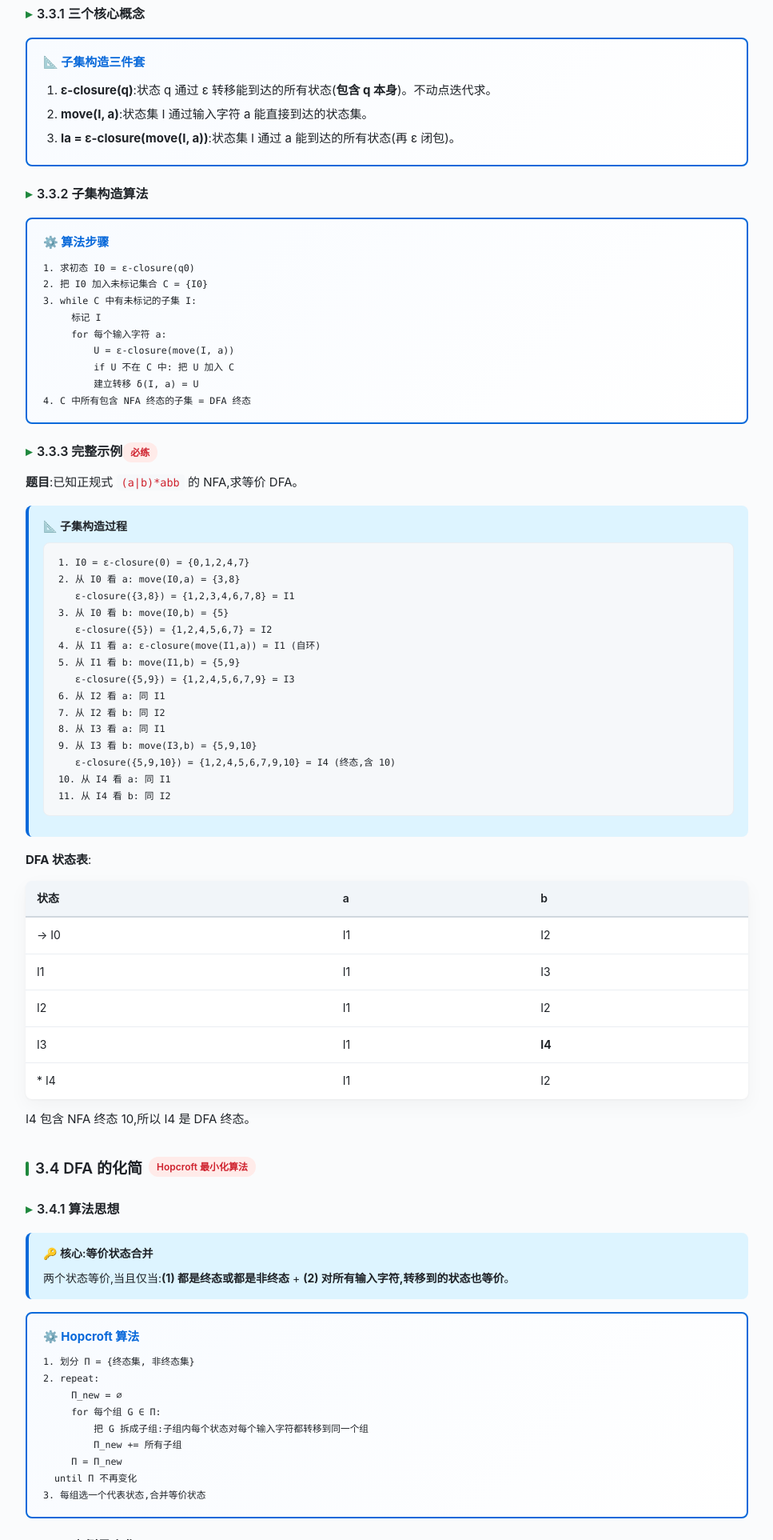
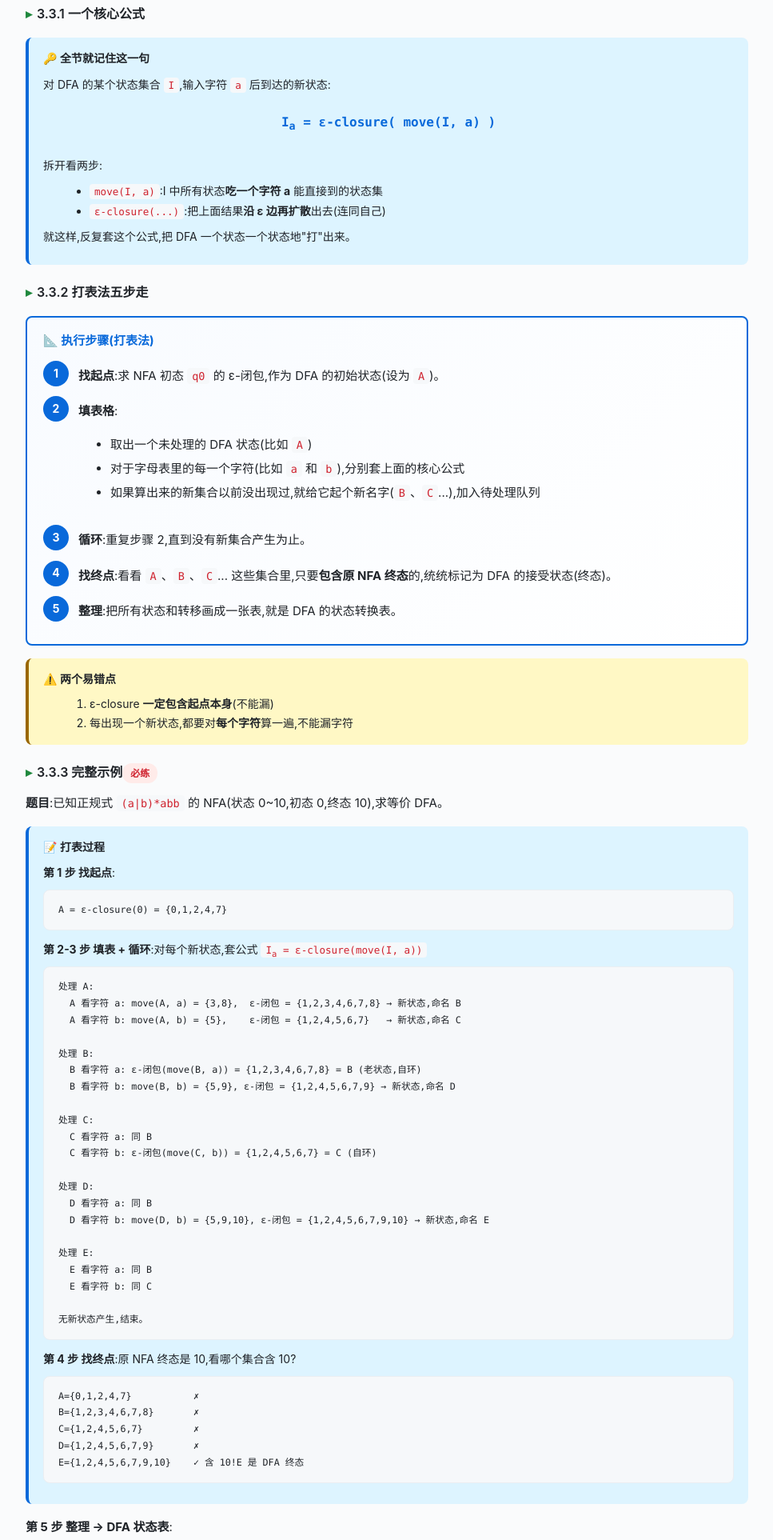
Before and after one commit to CalWade/final-exam-review, a plain HTML site: page compiler.html in a window 1280 px wide. Shown: the part 7767-9692 px from the top of the page at 80% size, without its empty margins (296-1263 px from the left). Drawn offline with Linux system fonts and the light colour scheme.

Commit message:
Update compiler HTML to latest version (2026-07-01)
Co-Authored-By: glm-5.2 <zai-org@claude-code-best.win>

```diff
--- a/compiler.html
+++ b/compiler.html
@@ -566,51 +566,95 @@ kbd{
 
 <h3 id="ch3-3">3.3 NFA → DFA:NFA 的确定化<span class="tag must">子集构造法 必考</span></h3>
 
-<h4>3.3.1 三个核心概念</h4>
-<div class="algo-box">
-  <div class="algo-box-title">📐 子集构造三件套</div>
-  <ol>
-    <li><strong>ε-closure(q)</strong>:状态 q 通过 ε 转移能到达的所有状态(<strong>包含 q 本身</strong>)。不动点迭代求。</li>
-    <li><strong>move(I, a)</strong>:状态集 I 通过输入字符 a 能直接到达的状态集。</li>
-    <li><strong>Ia = ε-closure(move(I, a))</strong>:状态集 I 通过 a 能到达的所有状态(再 ε 闭包)。</li>
-  </ol>
-</div>
-
-<h4>3.3.2 子集构造算法</h4>
-<div class="algo-box">
-  <div class="algo-box-title">⚙️ 算法步骤</div>
-  <pre style="background:transparent; border:none; padding:0; margin:0;"><code>1. 求初态 I0 = ε-closure(q0)
-2. 把 I0 加入未标记集合 C = {I0}
-3. while C 中有未标记的子集 I:
-     标记 I
-     for 每个输入字符 a:
-         U = ε-closure(move(I, a))
-         if U 不在 C 中: 把 U 加入 C
-         建立转移 δ(I, a) = U
-4. C 中所有包含 NFA 终态的子集 = DFA 终态</code></pre>
+<h4>3.3.1 一个核心公式</h4>
+<div class="callout primary">
+  <div class="callout-title">🔑 全节就记住这一句</div>
+  <p>对 DFA 的某个状态集合 <code>I</code>,输入字符 <code>a</code> 后到达的新状态:</p>
+  <pre style="margin-top:8px; text-align:center; background:transparent; border:none;"><code style="font-size:16px; color:#0969da; font-weight:700;">I<sub>a</sub> = ε-closure( move(I, a) )</code></pre>
+  <p>拆开看两步:</p>
+  <ul style="margin:6px 0 0 18px;">
+    <li><code>move(I, a)</code>:I 中所有状态<strong>吃一个字符 a</strong> 能直接到的状态集</li>
+    <li><code>ε-closure(...)</code>:把上面结果<strong>沿 ε 边再扩散</strong>出去(连同自己)</li>
+  </ul>
+  <p>就这样,反复套这个公式,把 DFA 一个状态一个状态地"打"出来。</p>
+</div>
+
+<h4>3.3.2 打表法五步走</h4>
+<div class="algo-box">
+  <div class="algo-box-title">📐 执行步骤(打表法)</div>
+  <div class="step"><div class="step-num">1</div><div class="step-body"><strong>找起点</strong>:求 NFA 初态 <code>q0</code> 的 ε-闭包,作为 DFA 的初始状态(设为 <code>A</code>)。</div></div>
+  <div class="step"><div class="step-num">2</div><div class="step-body"><strong>填表格</strong>:
+    <ul>
+      <li>取出一个未处理的 DFA 状态(比如 <code>A</code>)</li>
+      <li>对于字母表里的每一个字符(比如 <code>a</code> 和 <code>b</code>),分别套上面的核心公式</li>
+      <li>如果算出来的新集合以前没出现过,就给它起个新名字(<code>B</code>、<code>C</code>...),加入待处理队列</li>
+    </ul>
+  </div></div>
+  <div class="step"><div class="step-num">3</div><div class="step-body"><strong>循环</strong>:重复步骤 2,直到没有新集合产生为止。</div></div>
+  <div class="step"><div class="step-num">4</div><div class="step-body"><strong>找终点</strong>:看看 <code>A</code>、<code>B</code>、<code>C</code>... 这些集合里,只要<strong>包含原 NFA 终态</strong>的,统统标记为 DFA 的接受状态(终态)。</div></div>
+  <div class="step"><div class="step-num">5</div><div class="step-body"><strong>整理</strong>:把所有状态和转移画成一张表,就是 DFA 的状态转换表。</div></div>
+</div>
+
+<div class="callout warn">
+  <div class="callout-title">⚠️ 两个易错点</div>
+  <ol style="margin:6px 0 0 18px;">
+    <li>ε-closure <strong>一定包含起点本身</strong>(不能漏)</li>
+    <li>每出现一个新状态,都要对<strong>每个字符</strong>算一遍,不能漏字符</li>
+  </ol>
 </div>
 
 <h4>3.3.3 完整示例<span class="tag must">必练</span></h4>
-<p><strong>题目</strong>:已知正规式 <code>(a|b)*abb</code> 的 NFA,求等价 DFA。</p>
-
-<div class="callout primary">
-  <div class="callout-title">📐 子集构造过程</div>
-  <pre style="margin-top:8px;"><code>1. I0 = ε-closure(0) = {0,1,2,4,7}
-2. 从 I0 看 a: move(I0,a) = {3,8}
-   ε-closure({3,8}) = {1,2,3,4,6,7,8} = I1
-3. 从 I0 看 b: move(I0,b) = {5}
-   ε-closure({5}) = {1,2,4,5,6,7} = I2
-4. 从 I1 看 a: ε-closure(move(I1,a)) = I1 (自环)
-5. 从 I1 看 b: move(I1,b) = {5,9}
-   ε-closure({5,9}) = {1,2,4,5,6,7,9} = I3
-6. 从 I2 看 a: 同 I1
-7. 从 I2 看 b: 同 I2
-8. 从 I3 看 a: 同 I1
-9. 从 I3 看 b: move(I3,b) = {5,9,10}
-   ε-closure({5,9,10}) = {1,2,4,5,6,7,9,10} = I4 (终态,含 10)
-10. 从 I4 看 a: 同 I1
-11. 从 I4 看 b: 同 I2</code></pre>
-</div>
+<p><strong>题目</strong>:已知正规式 <code>(a|b)*abb</code> 的 NFA(状态 0~10,初态 0,终态 10),求等价 DFA。</p>
+
+<div class="callout primary">
+  <div class="callout-title">📝 打表过程</div>
+  <p><strong>第 1 步 找起点</strong>:</p>
+  <pre style="margin-top:6px;"><code>A = ε-closure(0) = {0,1,2,4,7}</code></pre>
+
+  <p><strong>第 2-3 步 填表 + 循环</strong>:对每个新状态,套公式 <code>I<sub>a</sub> = ε-closure(move(I, a))</code></p>
+  <pre style="margin-top:6px;"><code>处理 A:
+  A 看字符 a: move(A, a) = {3,8},  ε-闭包 = {1,2,3,4,6,7,8} → 新状态,命名 B
+  A 看字符 b: move(A, b) = {5},    ε-闭包 = {1,2,4,5,6,7}   → 新状态,命名 C
+
+处理 B:
+  B 看字符 a: ε-闭包(move(B, a)) = {1,2,3,4,6,7,8} = B (老状态,自环)
+  B 看字符 b: move(B, b) = {5,9}, ε-闭包 = {1,2,4,5,6,7,9} → 新状态,命名 D
+
+处理 C:
+  C 看字符 a: 同 B
+  C 看字符 b: ε-闭包(move(C, b)) = {1,2,4,5,6,7} = C (自环)
+
+处理 D:
+  D 看字符 a: 同 B
+  D 看字符 b: move(D, b) = {5,9,10}, ε-闭包 = {1,2,4,5,6,7,9,10} → 新状态,命名 E
+
+处理 E:
+  E 看字符 a: 同 B
+  E 看字符 b: 同 C
+
+无新状态产生,结束。</code></pre>
+
+  <p><strong>第 4 步 找终点</strong>:原 NFA 终态是 10,看哪个集合含 10?</p>
+  <pre style="margin-top:6px;"><code>A={0,1,2,4,7}           ✗
+B={1,2,3,4,6,7,8}       ✗
+C={1,2,4,5,6,7}         ✗
+D={1,2,4,5,6,7,9}       ✗
+E={1,2,4,5,6,7,9,10}    ✓ 含 10!E 是 DFA 终态</code></pre>
+</div>
+
+<p><strong>第 5 步 整理 → DFA 状态表</strong>:</p>
+<table>
+<thead><tr><th>DFA 状态</th><th>包含的 NFA 状态集</th><th>输入 a</th><th>输入 b</th></tr></thead>
+<tbody>
+<tr><td>→ A</td><td>{0,1,2,4,7}</td><td>B</td><td>C</td></tr>
+<tr><td>B</td><td>{1,2,3,4,6,7,8}</td><td>B</td><td>D</td></tr>
+<tr><td>C</td><td>{1,2,4,5,6,7}</td><td>B</td><td>C</td></tr>
+<tr><td>D</td><td>{1,2,4,5,6,7,9}</td><td>B</td><td><strong>E</strong></td></tr>
+<tr><td>* E</td><td>{1,2,4,5,6,7,9,10}</td><td>B</td><td>C</td></tr>
+</tbody>
+</table>
+<p><span class="hl-primary">→</span> 表示初态,<span class="hl-danger">*</span> 表示终态。这张表就是最终的 DFA!</p>
+
 
 <p><strong>DFA 状态表</strong>:</p>
 <table>
@@ -2530,22 +2574,55 @@ MOV  x, R1       ; x := R1</code></pre>
 </div>
 
 <h3 id="ch10-1">10.1 综合题 1:NFA → DFA → 最小化<span class="tag points">12 分</span></h3>
-<div class="algo-box">
-  <div class="algo-box-title">📐 5 步标准流程</div>
-  <div class="step"><div class="step-num">1</div><div class="step-body"><strong>求 ε-closure(q0)</strong> 作为 DFA 初态 I0(注意:ε-closure 一定包含 q0 自己)</div></div>
-  <div class="step"><div class="step-num">2</div><div class="step-body"><strong>子集构造(核心)</strong>:对每个未处理的状态集 I,对每个输入字符 a,求 <code>Ia = ε-closure(move(I, a))</code>;新状态集加入队列,直到无新状态产生</div></div>
-  <div class="step"><div class="step-num">3</div><div class="step-body"><strong>建状态转换表</strong>:行=状态集,列=输入字符;标注初态(→)和终态(*)</div></div>
-  <div class="step"><div class="step-num">4</div><div class="step-body"><strong>定终态</strong>:包含 NFA 任一终态的状态集 = DFA 终态</div></div>
-  <div class="step"><div class="step-num">5</div><div class="step-body"><strong>Hopcroft 最小化</strong>:初始划分 Π = {终态集, 非终态集};反复对每个组,看每个输入字符,转移到不同组的拆开;直到 Π 不再变化;每组选一代表,重命名</div></div>
+
+<div class="callout primary">
+  <div class="callout-title">🔑 一句话记忆</div>
+  <p>整个题就一个公式反复用:<code>I<sub>a</sub> = ε-closure(move(I, a))</code></p>
+  <p>分两阶段:<strong>① 子集构造</strong>(NFA → DFA)+ <strong>② Hopcroft 最小化</strong>(DFA → 最小 DFA)。</p>
+</div>
+
+<h4>第一阶段:子集构造(打表法)</h4>
+<div class="algo-box">
+  <div class="algo-box-title">📐 执行步骤(打表法)</div>
+  <div class="step"><div class="step-num">1</div><div class="step-body"><strong>找起点</strong>:求 NFA 初态 <code>q0</code> 的 ε-闭包,作为 DFA 的初始状态(设为 <code>A</code>)。</div></div>
+  <div class="step"><div class="step-num">2</div><div class="step-body"><strong>填表格</strong>:取出一个未处理的 DFA 状态(比如 <code>A</code>),对字母表里每个字符(<code>a</code>、<code>b</code>),分别套公式 <code>I<sub>a</sub> = ε-closure(move(I, a))</code>。算出的新集合若是第一次出现,起个新名字(<code>B</code>、<code>C</code>...),加入待处理队列。</div></div>
+  <div class="step"><div class="step-num">3</div><div class="step-body"><strong>循环</strong>:重复步骤 2,直到没有新集合产生为止。</div></div>
+  <div class="step"><div class="step-num">4</div><div class="step-body"><strong>找终点</strong>:看 <code>A, B, C...</code> 这些集合里,只要<strong>包含原 NFA 终态</strong>的,统统标记为 DFA 的接受状态。</div></div>
+</div>
+
+<div class="callout warn">
+  <div class="callout-title">⚠️ 易错点</div>
+  <ul style="margin:6px 0 0 18px;">
+    <li>ε-closure <strong>一定包含起点本身</strong>(漏写就全错)</li>
+    <li>每个新状态都要对<strong>每个字符</strong>算一遍,不能漏字符</li>
+    <li>终态判断:看集合里<strong>有没有 NFA 终态</strong>,不是看集合大小</li>
+  </ul>
+</div>
+
+<h4>第二阶段:Hopcroft 最小化</h4>
+<div class="algo-box">
+  <div class="algo-box-title">📐 执行步骤(划分法)</div>
+  <div class="step"><div class="step-num">1</div><div class="step-body"><strong>初始划分</strong>:把所有状态分成两组:<code>Π = {终态组, 非终态组}</code></div></div>
+  <div class="step"><div class="step-num">2</div><div class="step-body"><strong>尝试拆分</strong>:对每个组,检查组内每个状态。对每个输入字符,看它们<strong>转移到哪个组</strong>:
+    <ul>
+      <li>如果组内所有状态对每个字符都<strong>转移到同一个组</strong> → 这个组不用拆</li>
+      <li>如果有状态<strong>转移到不同组</strong> → 按转移目标把这些状态拆成子组</li>
+    </ul>
+  </div></div>
+  <div class="step"><div class="step-num">3</div><div class="step-body"><strong>循环</strong>:重复步骤 2,直到所有组都拆不动为止(Π 不再变化)。</div></div>
+  <div class="step"><div class="step-num">4</div><div class="step-body"><strong>合并</strong>:每组选一个代表状态,合并等价状态,重命名,得到最小 DFA。</div></div>
 </div>
 
 <div class="callout danger">
-  <div class="callout-title">⚠️ 易错点 TOP3</div>
-  <ol style="margin:6px 0 0 18px;">
-    <li>ε-closure 忘了包含自己</li>
-    <li>子集构造漏算某个字符(每个状态集对每个字符都要算)</li>
-    <li>最小化时,看"转移到不同状态"而非"转移到不同组"</li>
-  </ol>
+  <div class="callout-title">⚠️ 最小化最大坑点</div>
+  <p>判断两个状态是否等价,看的是<strong>"转移到不同组"</strong>,<strong>不是"转移到不同状态"</strong>!</p>
+  <p>举例:状态 X 和 Y,输入 a 后 X 转到 B、Y 也转到 B(同一个组),即使 X、Y 名字不同,只要转移目标在同一组,它们就可能等价。</p>
+</div>
+
+<div class="callout accent">
+  <div class="callout-title">✅ 自检技巧</div>
+  最小化后,DFA 状态数应该 ≤ 原状态数。若新状态数更多,肯定错。<br>
+  合理的最小 DFA 状态数通常是原 DFA 状态数的 60%~80%。
 </div>
 <div class="callout accent">
   <div class="callout-title">✅ 自检技巧</div>
```
